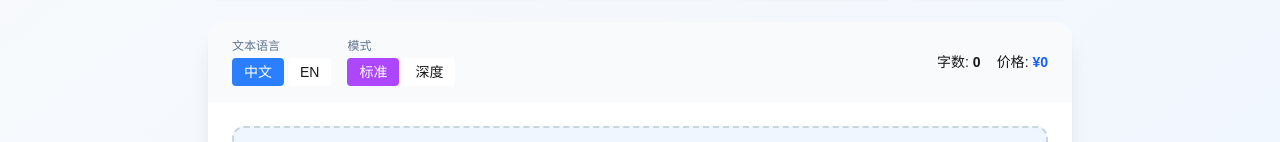
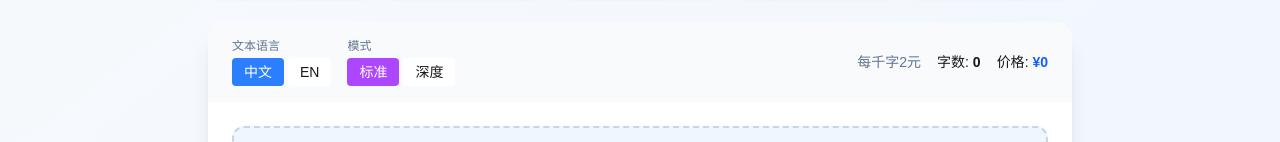
Before and after one commit to shitu7777777777-commits/aigc-tool, a Next.js app: page / in a window 1280 px wide. Shown: the part 361-503 px from the top of the page. Built offline with nearby package versions, Linux system fonts and the light colour scheme.

Commit message:
Add price per thousand label based on IP

```diff
--- a/src/app/page.tsx
+++ b/src/app/page.tsx
@@ -36,6 +36,7 @@ export default function Home() {
       deep: '深度',
       wc: '字数',
       pr: '价格',
+      pricePerThousand: '每千字2元',
       rs: '结果',
       cp: '复制',
       in: '登录',
@@ -60,6 +61,7 @@ export default function Home() {
       deep: 'Deep',
       wc: 'Words',
       pr: 'Price',
+      pricePerThousand: '$0.5/1k words',
       rs: 'Result',
       cp: 'Copy',
       in: 'Login',
@@ -82,6 +84,7 @@ export default function Home() {
 
   const wc = textLang === 'zh' ? text.replace(/\s/g, '').length : text.trim().split(/\s+/).length;
   const cur = region?.currencySymbol || (uiLang === 'zh' ? '¥' : '$');
+  const pricePerThousandLabel = region?.country === 'CN' ? '每千字2元' : '$0.5/1k words';
   const pp = region?.pricePerThousand || (textLang === 'zh' ? 2 : 0.5);
   const price = Math.ceil(wc / 1000) * pp;
 
@@ -171,7 +174,7 @@ export default function Home() {
               <div><span className="text-xs text-slate-500 block mb-1">{t[uiLang].textLang}</span><div className="flex gap-1"><button onClick={() => setTextLang('zh')} className={`px-3 py-1 rounded text-sm ${textLang === 'zh' ? 'bg-blue-500 text-white' : 'bg-white'}`}>中文</button><button onClick={() => setTextLang('en')} className={`px-3 py-1 rounded text-sm ${textLang === 'en' ? 'bg-blue-500 text-white' : 'bg-white'}`}>EN</button></div></div>
               <div><span className="text-xs text-slate-500 block mb-1">{t[uiLang].mode}</span><div className="flex gap-1"><button onClick={() => setMode('standard')} className={`px-3 py-1 rounded text-sm ${mode === 'standard' ? 'bg-purple-500 text-white' : 'bg-white'}`}>{t[uiLang].std}</button><button onClick={() => setMode('deep')} className={`px-3 py-1 rounded text-sm ${mode === 'deep' ? 'bg-purple-500 text-white' : 'bg-white'}`}>{t[uiLang].deep}</button></div></div>
             </div>
-            <div className="flex gap-4 text-sm"><span>{t[uiLang].wc}: <b>{wc}</b></span><span>{t[uiLang].pr}: <b className="text-blue-600">{cur}{price}</b></span></div>
+            <div className="flex gap-4 text-sm"><span className="text-slate-500">{pricePerThousandLabel}</span><span>{t[uiLang].wc}: <b>{wc}</b></span><span>{t[uiLang].pr}: <b className="text-blue-600">{cur}{price}</b></span></div>
           </div>
           <div className="p-6">
             {!result ? (
```
